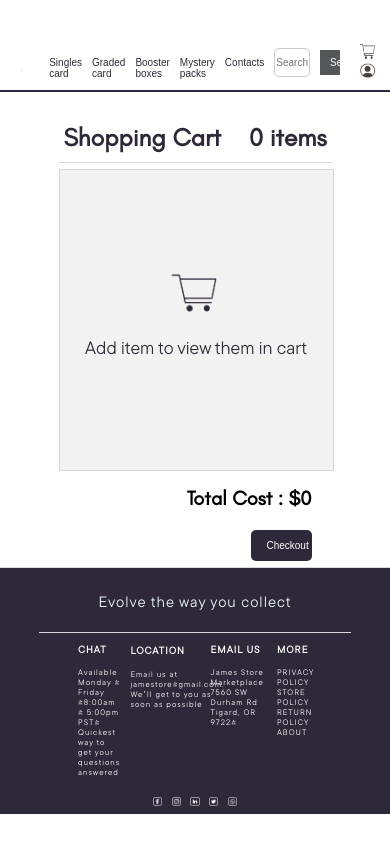
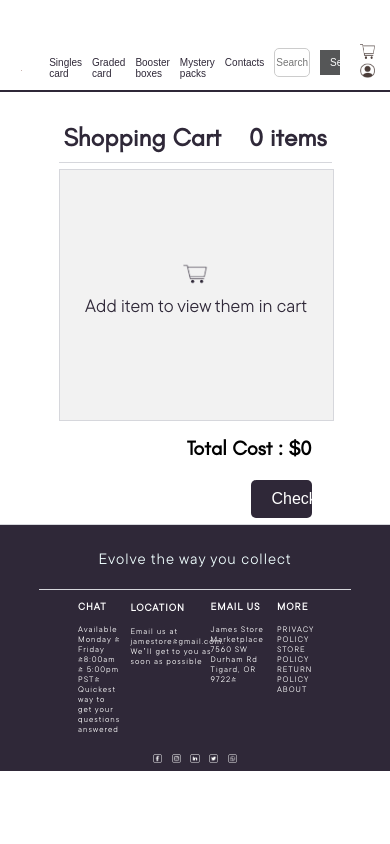
Before and after one commit to Amirularif/OnlineCardShoppingWebsite, a React (Create React App) app: page /cart in a window 390 px wide. Built offline with nearby package versions, Linux system fonts and the light colour scheme.

Commit message:
Update styles-cart.css

```diff
--- a/src/styles-cart.css
+++ b/src/styles-cart.css
@@ -235,10 +235,9 @@
     margin-top: 5px;
 }
 
+
 @media (max-width: 850px) {
     .cart-container{
-        display: flex;
-        flex-direction: column;
         height: 100%;
         justify-content: right;
         margin-left: 15%;
@@ -247,14 +246,8 @@
     }
 
     .cart-container-header{
-        display: flex;
-        justify-content: space-between;
-        font-family: 'GlacialIndifference';
         font-size: 25px;
-        font-weight: bold;
-        color: #2F2838;
         padding: 5px;
-        border-bottom: 1px solid #D6D7DC;
         margin-top: 2%;
         padding-bottom: 10px;
     }
@@ -266,10 +259,8 @@
         height: auto;
         margin-top: 2%;
         margin-bottom: 20px;
-        background-color: #F8F4F4; /* Grey section at the top */
         border-radius: 10px;
         border: 1px solid #D6D7DC;
-        overflow: hidden;
     }
 
     .cart-item-left-container{
@@ -287,15 +278,8 @@
         margin: 2%;
     }
 
-    .cart-item-middleleft-container{
-        height: 100%;
-        background-color: white;
-        border-left: 1px solid #D6D7DC;
-    }
-
     .cart-item-middleright-container{
         height: 100%;
-        background-color: white;
         display: flex;
         align-items: flex-start;
     }
@@ -307,7 +291,6 @@
 
     .cart-item-dropdown{
         width: 40px;
-        font-family: 'GlacialIndifference';
         font-size: 15px;
     }
 
@@ -317,140 +300,54 @@
     }
 
     .cart-items-name-description .name{
-        font-family: 'TTBackward';
         font-weight: bold;
         font-size: 20px;
-        letter-spacing: 1px;
-        margin-bottom: 2%;
     }
 
     .cart-items-name-description .description{
-        font-family: 'GlacialIndefference';
         font-size: 15px;
-        letter-spacing: 1px;
-        margin-top: 2%;
     }
 
     .cart-items-name-description .condition{
-        font-family: 'GlacialIndefference';
         font-size: 15px;
-        letter-spacing: 1px;
-        margin-top: 2%;
     }
 
     .cart-items-name-description .price{
-        font-family: 'GlacialIndefference';
         font-size: 15px;
-        font-weight: bold;
-        letter-spacing: 1px;
-        margin-top: 2%;
-    }
-
-    .cart-items-right-container{
-        height: 100%;
-        background-color: white;
-        border-top-right-radius: 10px;
-        border-bottom-right-radius: 10px;
     }
 
     .cart-item-price{
         margin-top: 38%;
         margin-left: 10%;
-        font-family: 'TTBackward';
-        font-weight: bold;
         font-size: 32px;
-        letter-spacing: 1px;
     }
 
     .cart-item-remove-button{
-        background-color: #343333;
-        color: white;
         font-size: 10px;
         border-radius: 30%;
         margin-left: 70%;
         margin-top: 10%;
         justify-self: flex-end;
-        cursor: pointer;
-    }
-
-    .cart-item-remove-button:hover {
-        background-color: #080808;
-    }
-
-    .cart-total-price-container{
-        display: flex;
-        flex-direction: column;
-        width: 100%;
-        justify-content: flex-end;
-        align-self: flex-end;
-        align-items: flex-end;
-        margin-bottom: 2%;
     }
 
     .cart-total-price-container .total-price{
         margin-top: 10px;
         margin-right: 20px;
         margin-bottom: 10px;
-        font-family: 'GlacialIndifference';
         font-size: 20px;
-        font-weight: bold;
-    }
-
-    .cart-total-checkout-btn{
-        background-color: #2F2838;
-        width: 22%;
-        color: white;
-        border: none;
-        padding: 10px 15px;
-        text-align: center;
-        text-decoration: none;
-        display: block;
-        font-size: 10px;
-        cursor: pointer;
-        border-radius: 5px;
-        margin-top: 10px;
-        margin-right: 20px;
-    }
-
-    .cart-total-checkout-btn:hover {
-        background-color: #0a090c;
-    }
-
-    .success-message {
-        position: fixed;
-        top: 15px;
-        right: 15px;
-        background-color: rgba(30, 31, 30, 0.8);
-        color: white;
-        padding: 10px;
-        border-radius: 5px;
-        z-index: 999;
     }
 
     .empty-cart-container {
-        display: flex;
-        flex-direction: column;
-        align-items: center;
-        justify-content: center;
-        height: 300px;
-        width: 100%;
-        margin: auto;
-        background-color: #f2f2f2;
-        border: 1px solid #D6D7DC;
-        margin-top: 2%;
-        margin-bottom: 2%;
+        height: 250px;
     }
 
     .empty-cart-icon{
-        width: 20%;
+        width: 10%;
         height: auto;
-        margin-bottom: 5%;
+        margin-bottom: 1%;
     }
 
     .empty-cart-container p {
-        font-family: 'TTCommonPro';
         font-size: 18px;
-        text-align: center;
-        color: #2F2838;
     }
   }
```
